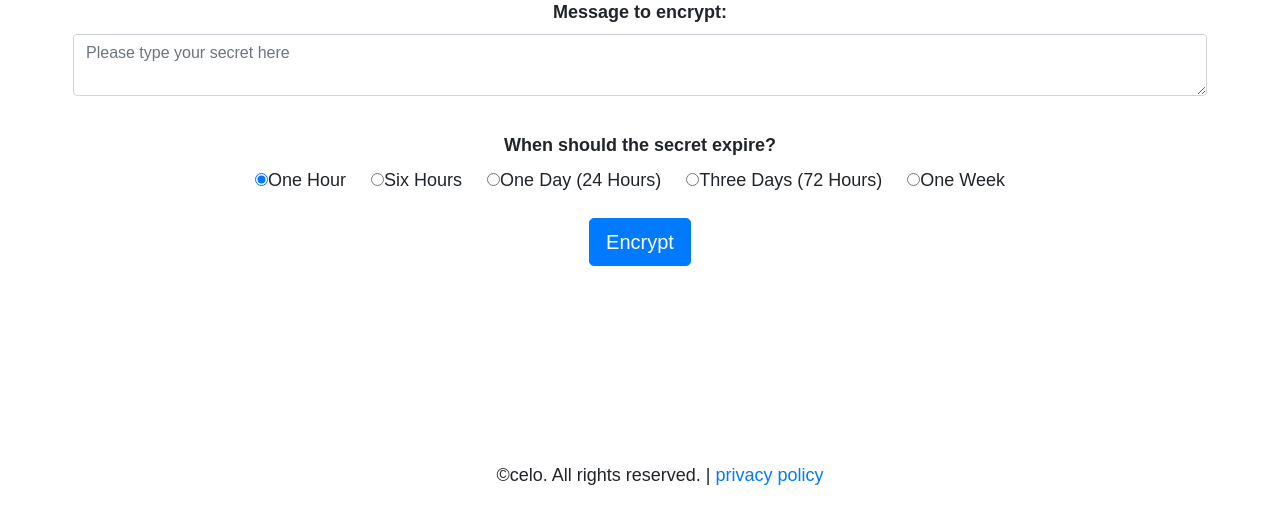
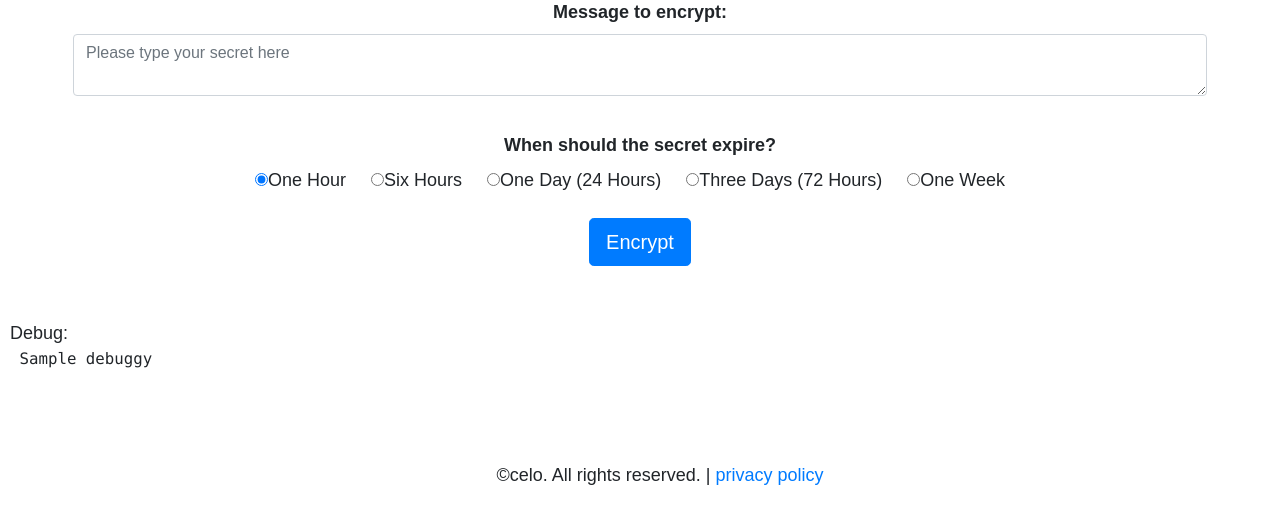
Before and after one commit to leshk0de/celo, a Python web app: template templates/index.html in a window 1280 px wide. Shown: the part 291-800 px from the top of the page. Run offline with Jinja, Linux system fonts and the light colour scheme; the template is opened without the code that fills it: most values are stand-ins (such as "Sample title", 1, 10 or a date in 2020); some libraries are stand-ins or nearby versions.

Commit message:
adding some debugging

```diff
--- a/main.py
+++ b/main.py
@@ -15,7 +15,7 @@ def get_index(request):
     request_json = request.get_json()
     if request.args and 'message' in request.args:
         return request.args.get('message')
-    elif request_json and 'message' in request_json:
-        return request_json['message']
+    elif request_json and 'view' in request_json:
+        return render_template('view.html', decrypted_message="this is the decrypted message")
     else:
-        return render_template('index.html')
+        return render_template('index.html', debuggy=request)
--- a/templates/index.html
+++ b/templates/index.html
@@ -45,7 +45,9 @@
          <div class="text-center"><button type="submit" class="btn btn-primary btn-lg">Encrypt</button></div>
 
     </form>
-
+    <br><br>
+    Debug:<br>
+    <div><pre> {{ debuggy }} </pre></div>
 
 
     <div class="app-footer text-center">	&copy;celo. All rights reserved. | <a href="#">privacy policy</a></div>
```
Also changed, not shown: 1 other file.
